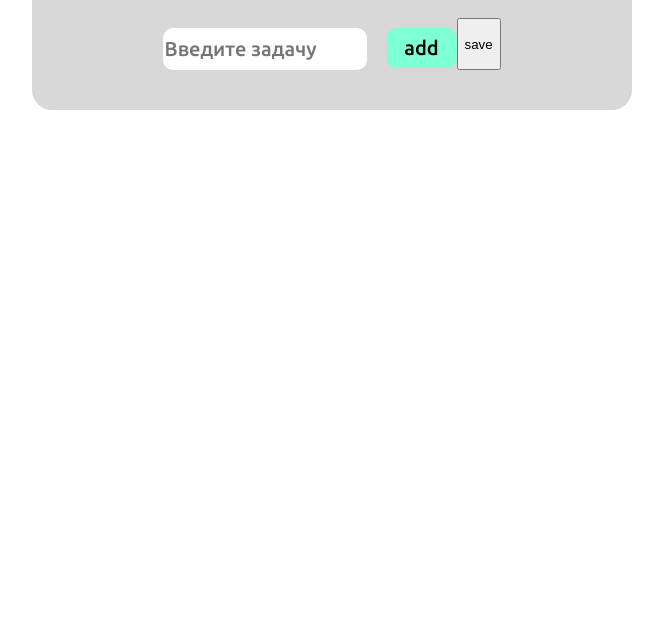
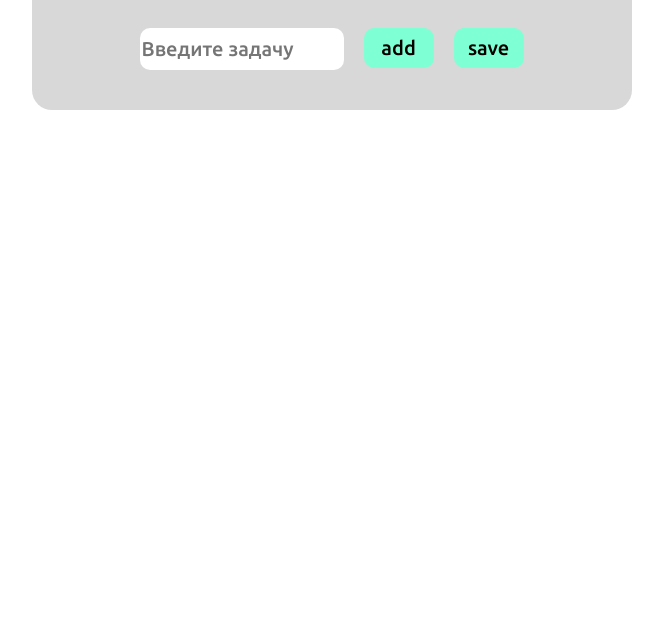
Before and after one commit to DerGas310/toDoList, a plain HTML site: page index.html in a window 1280 px wide. Shown: the part 156-800 px from the top of the page, without its empty margins (302-965 px from the left). Drawn offline with Linux system fonts and the light colour scheme.

Commit message:
Update style.css
Стиль для кнопки сохранения.

```diff
--- a/style.css
+++ b/style.css
@@ -129,3 +129,23 @@ ul{
 #downButton:active{
     cursor: pointer;
 }
+#save{
+    font-family: "Ubuntu", sans-serif;
+    font-weight: 500;
+    font-style: normal;
+    font-size: 20px;
+    margin-left: 20px;
+    border: 0;
+    background-color: aquamarine;
+    border-radius: 10px;
+    width: 70px;
+    height: 40px;
+    margin-top: 10px;
+}
+#save:hover{
+    cursor: pointer;
+    background-color: rgb(120, 247, 204);
+}
+#save:active{
+    cursor: pointer;
+}
```
